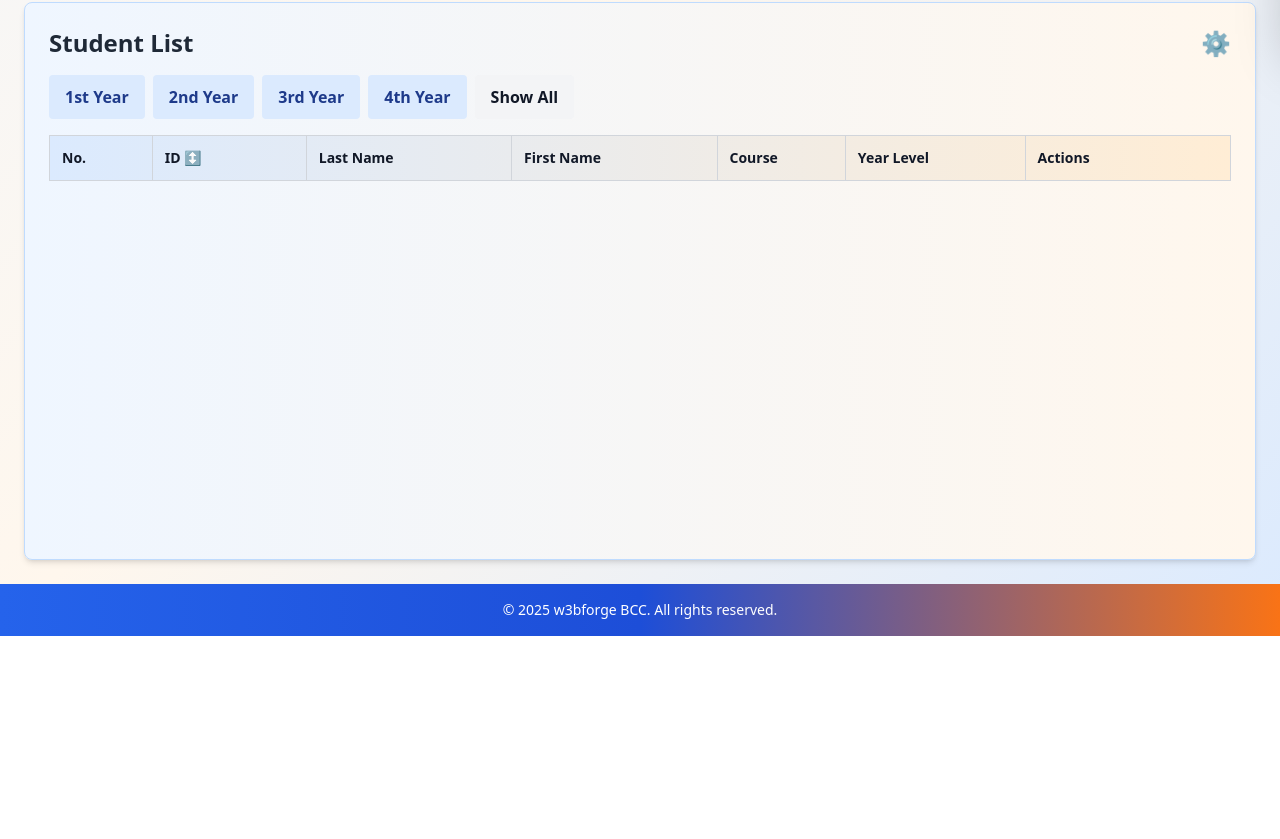
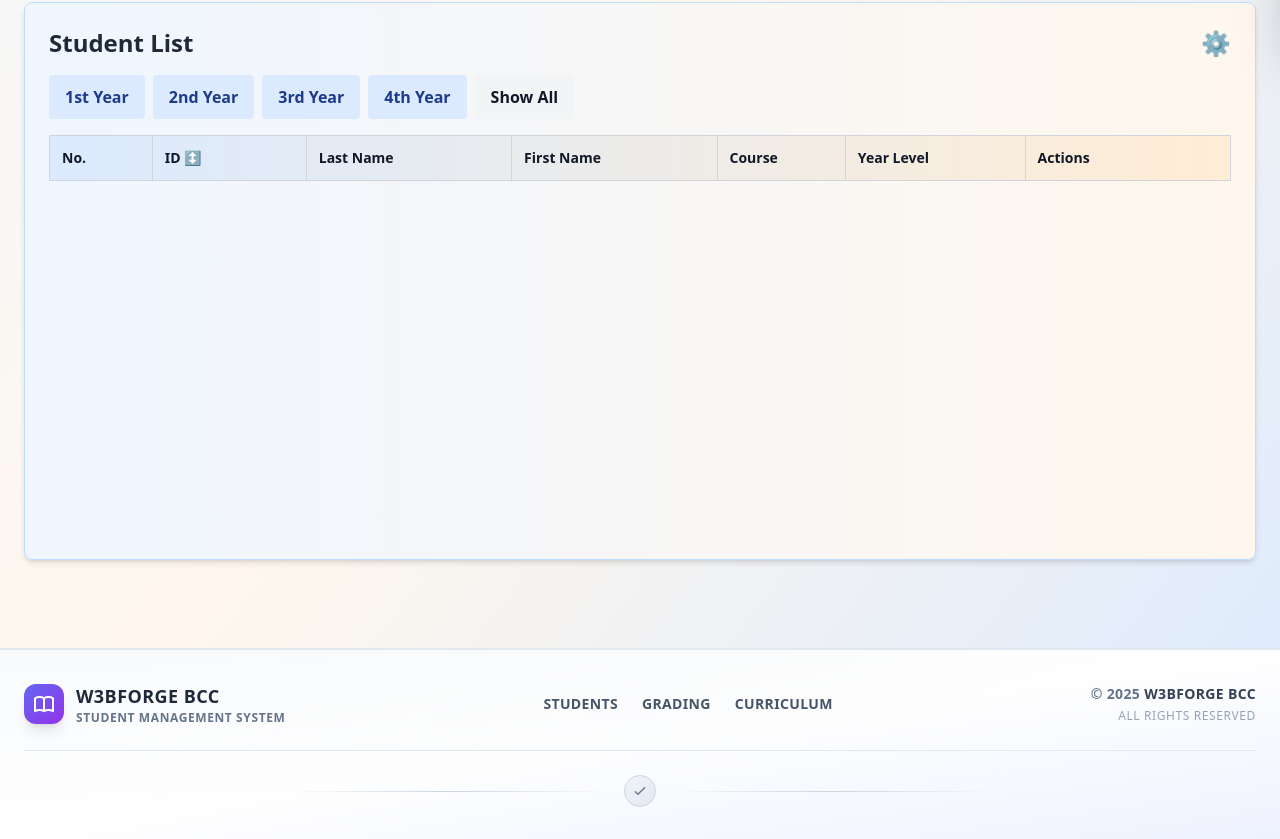
Before and after one commit to jayzerg/gcbc-student-app, a website: page student-masterlist.html in a window 1280 px wide. Shown: the part 754-1593 px from the top of the page. Before the commit the page ends 1390 px from the top, so only its background shows below. Drawn offline with nearby package versions, Linux system fonts and the light colour scheme; no server answers.

Commit message:
✨ Create minimalist footer with elegant design - Add brand section, navigation links, and decorative elements with glassmorphism effects

```diff
--- a/student-masterlist.html
+++ b/student-masterlist.html
@@ -2459,11 +2459,55 @@
 
 
     <!-- Footer -->
-    <footer class="bg-gradient-to-r from-blue-600 via-blue-700 to-orange-500 text-white py-4">
-        <div class="max-w-7xl mx-auto text-center">
-            <p class="text-sm">
-                © 2025 w3bforge BCC. All rights reserved.
-            </p>
+    <footer class="relative mt-16 bg-gradient-to-br from-slate-50 via-white to-indigo-50 border-t-2 border-slate-200 backdrop-blur-sm">
+        <div class="absolute inset-0 bg-gradient-to-r from-transparent via-slate-100/20 to-transparent"></div>
+        <div class="relative max-w-7xl mx-auto px-6 py-8">
+            <div class="flex flex-col md:flex-row justify-between items-center space-y-4 md:space-y-0">
+                <!-- Brand Section -->
+                <div class="flex items-center space-x-3">
+                    <div class="flex items-center justify-center h-10 w-10 rounded-xl bg-gradient-to-br from-indigo-500 to-purple-600 shadow-lg">
+                        <svg class="h-6 w-6 text-white" fill="none" stroke="currentColor" viewBox="0 0 24 24">
+                            <path stroke-linecap="round" stroke-linejoin="round" stroke-width="2" d="M12 6.253v13m0-13C10.832 5.477 9.246 5 7.5 5S4.168 5.477 3 6.253v13C4.168 18.477 5.754 18 7.5 18s3.332.477 4.5 1.253m0-13C13.168 5.477 14.754 5 16.5 5c1.746 0 3.332.477 4.5 1.253v13C19.832 18.477 18.246 18 16.5 18c-1.746 0-3.332.477-4.5 1.253"></path>
+                        </svg>
+                    </div>
+                    <div>
+                        <h3 class="text-lg font-black text-slate-800 tracking-wide">W3BFORGE BCC</h3>
+                        <p class="text-xs font-semibold text-slate-500 tracking-wider">STUDENT MANAGEMENT SYSTEM</p>
+                    </div>
+                </div>
+
+                <!-- Links Section -->
+                <div class="flex items-center space-x-8">
+                    <div class="flex space-x-6">
+                        <a href="#" onclick="showSection('students')" class="text-sm font-bold text-slate-600 hover:text-indigo-600 transition-colors duration-200 tracking-wide">STUDENTS</a>
+                        <a href="#" onclick="showSection('grading')" class="text-sm font-bold text-slate-600 hover:text-purple-600 transition-colors duration-200 tracking-wide">GRADING</a>
+                        <a href="#" onclick="showSection('syllabus')" class="text-sm font-bold text-slate-600 hover:text-blue-600 transition-colors duration-200 tracking-wide">CURRICULUM</a>
+                    </div>
+                </div>
+
+                <!-- Copyright Section -->
+                <div class="text-center md:text-right">
+                    <p class="text-sm font-semibold text-slate-500 tracking-wide">
+                        © 2025 <span class="font-black text-slate-700">W3BFORGE BCC</span>
+                    </p>
+                    <p class="text-xs font-medium text-slate-400 tracking-wider mt-1">
+                        ALL RIGHTS RESERVED
+                    </p>
+                </div>
+            </div>
+
+            <!-- Decorative Line -->
+            <div class="mt-6 pt-6 border-t border-slate-200">
+                <div class="flex items-center justify-center">
+                    <div class="h-px bg-gradient-to-r from-transparent via-slate-300 to-transparent w-full max-w-xs"></div>
+                    <div class="mx-4 flex items-center justify-center h-8 w-8 rounded-full bg-gradient-to-br from-slate-100 to-slate-200 border border-slate-300">
+                        <svg class="h-4 w-4 text-slate-500" fill="none" stroke="currentColor" viewBox="0 0 24 24">
+                            <path stroke-linecap="round" stroke-linejoin="round" stroke-width="2" d="M5 13l4 4L19 7"></path>
+                        </svg>
+                    </div>
+                    <div class="h-px bg-gradient-to-r from-transparent via-slate-300 to-transparent w-full max-w-xs"></div>
+                </div>
+            </div>
         </div>
     </footer>
 </body>
```
